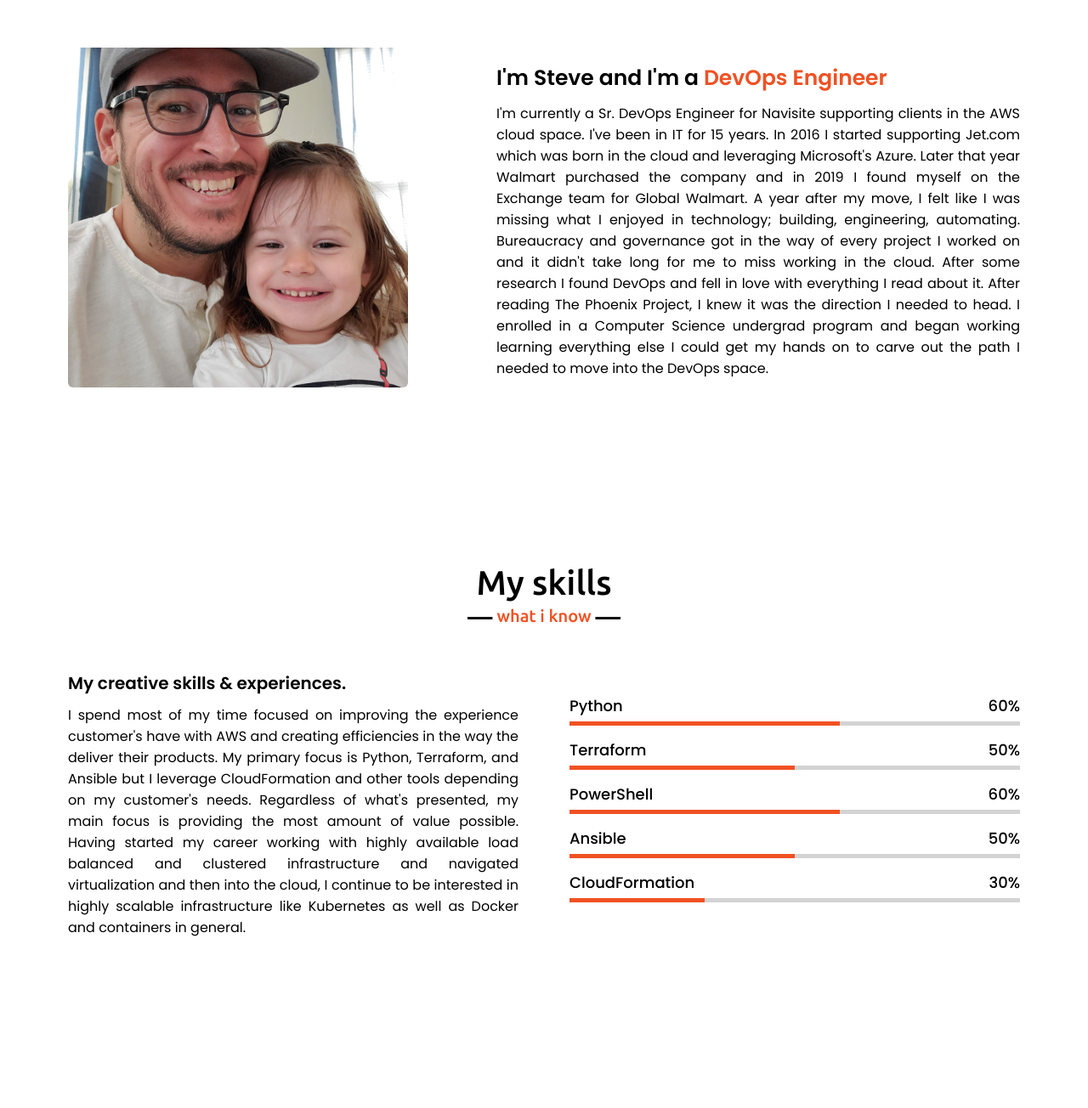
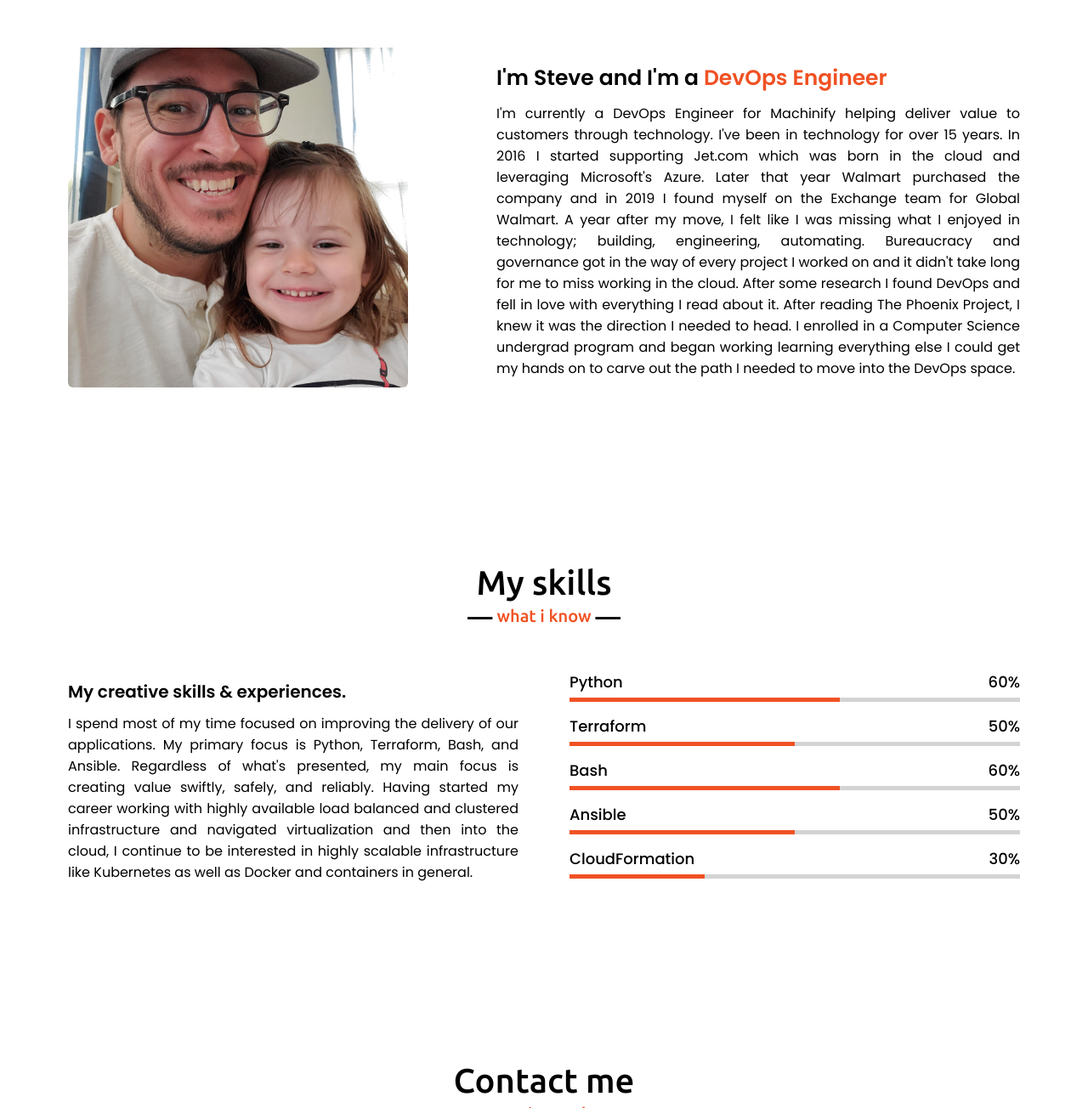
Before and after one commit to rebelopsio/stevemorgandev, a plain HTML site: page index.html in a window 1280 px wide. Shown: the part 970-2274 px from the top of the page at 85% size. Drawn offline with nearby package versions, Linux system fonts and the light colour scheme; a script that the page names is missing.

Commit message:
new role update

```diff
--- a/css/styles.css
+++ b/css/styles.css
@@ -369,7 +369,7 @@ section .title::after {
     width: 50%;
 }
 
-.skills-content .right .powershell::before {
+.skills-content .right .bash::before {
     width: 60%;
 }
 
--- a/index.html
+++ b/index.html
@@ -79,8 +79,8 @@
                     <div class="text">
                         I'm Steve and I'm a <span>DevOps Engineer</span></div>
                     <p>
-                        I'm currently a Sr. DevOps Engineer for Navisite supporting clients in the AWS cloud space. I've
-                        been in IT for 15 years. In 2016 I
+                        I'm currently a DevOps Engineer for Machinify helping deliver value to customers through technology. I've
+                        been in technology for over 15 years. In 2016 I
                         started supporting Jet.com which was born in the cloud and leveraging Microsoft's
                         Azure. Later that year Walmart purchased the company and in 2019 I found myself on the Exchange
                         team for Global Walmart. A year after my move, I felt like I was missing what I enjoyed in
@@ -108,11 +108,8 @@
                     <div class="text">
                         My creative skills & experiences.</div>
                     <p>
-                        I spend most of my time focused on improving the experience customer's have with AWS and
-                        creating efficiencies in the way the deliver their products. My primary focus is Python,
-                        Terraform, and Ansible but I leverage CloudFormation and other tools depending on my customer's
-                        needs. Regardless of what's presented, my main focus is providing the most amount of value
-                        possible.
+                        I spend most of my time focused on improving the delivery of our applications. My primary focus is Python,
+                        Terraform, Bash, and Ansible. Regardless of what's presented, my main focus is creating value swiftly, safely, and reliably.
 
                         Having started my career working with highly available load balanced and clustered
                         infrastructure and navigated virtualization and then into the cloud, I continue to be interested
@@ -139,10 +136,10 @@
                     </div>
                     <div class="bars">
                         <div class="info">
-                            <span>PowerShell</span>
+                            <span>Bash</span>
                             <span>60%</span>
                         </div>
-                        <div class="line powershell">
+                        <div class="line bash">
                         </div>
                     </div>
                     <div class="bars">
```
